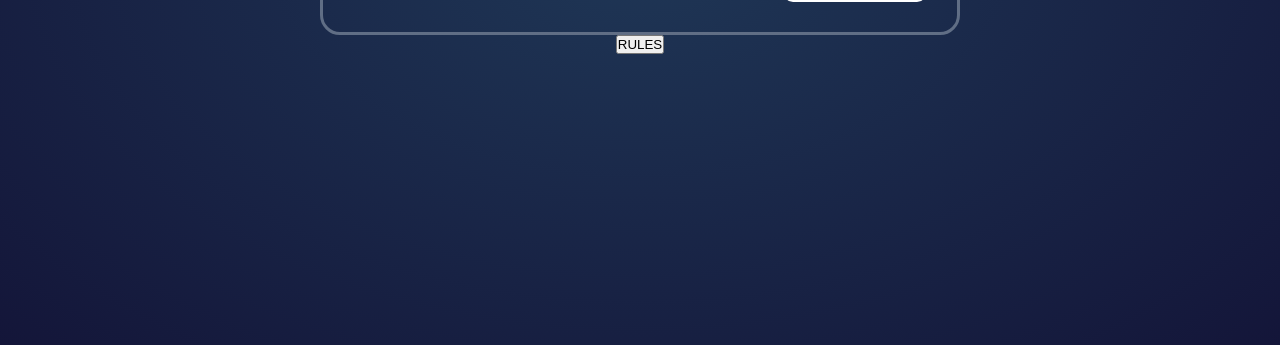
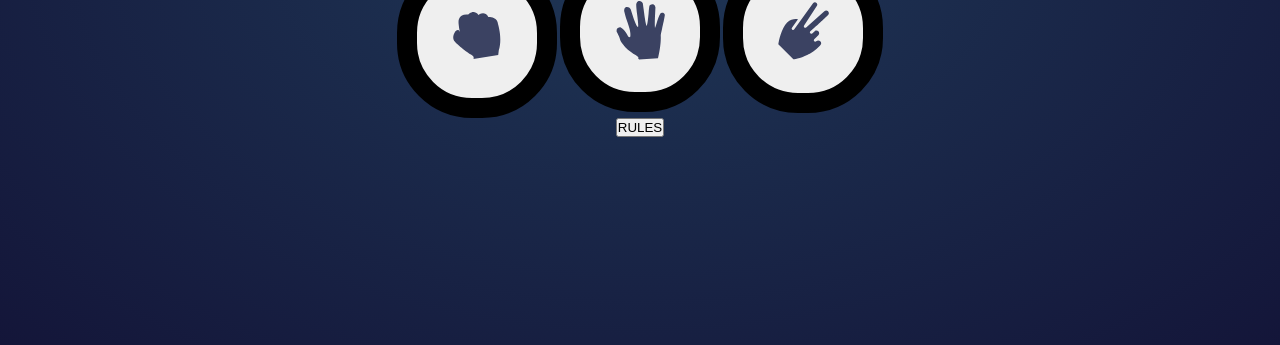
Before and after one commit to naser23/odin-rps, a plain HTML site: page index.html in a window 1280 px wide. Shown: the part 455-800 px from the top of the page. Drawn offline with Linux system fonts and the light colour scheme.

Commit message:
working on choices section.

```diff
--- a/index.html
+++ b/index.html
@@ -20,6 +20,13 @@
                     <p>0</p>
                 </div>
     </header>
+    <main id="main">
+        <section class="choices">
+            <button class="rock"><img src="./images/icon-rock.svg" alt="rock icon"></button>
+            <button class="paper"><img src="./images/icon-paper.svg" alt="paper icon"></button>
+            <button class="scissors"><img src="./images/icon-scissors.svg" alt="scissors icon"></button>
+        </section>
+    </main>
     <button class="rules">RULES</button>
 <script src="main.js"></script>
 </body>
--- a/style.css
+++ b/style.css
@@ -79,6 +79,21 @@ body {
 }
 
 /* choices section */
-#choices {
+#main {
   width: 100%;
+  display: flex;
+  justify-content: center;
 }
+
+.rock,
+.paper,
+.scissors {
+  width: 10rem;
+  height: 10rem;
+  border-radius: 75px;
+  border: 20px solid black;
+}
+
+.rock {
+  /* border: 20px solid radical-gradient(hsl(349, 71%, 52%, hsl(349, 70%, 56%))); */
+}
```
